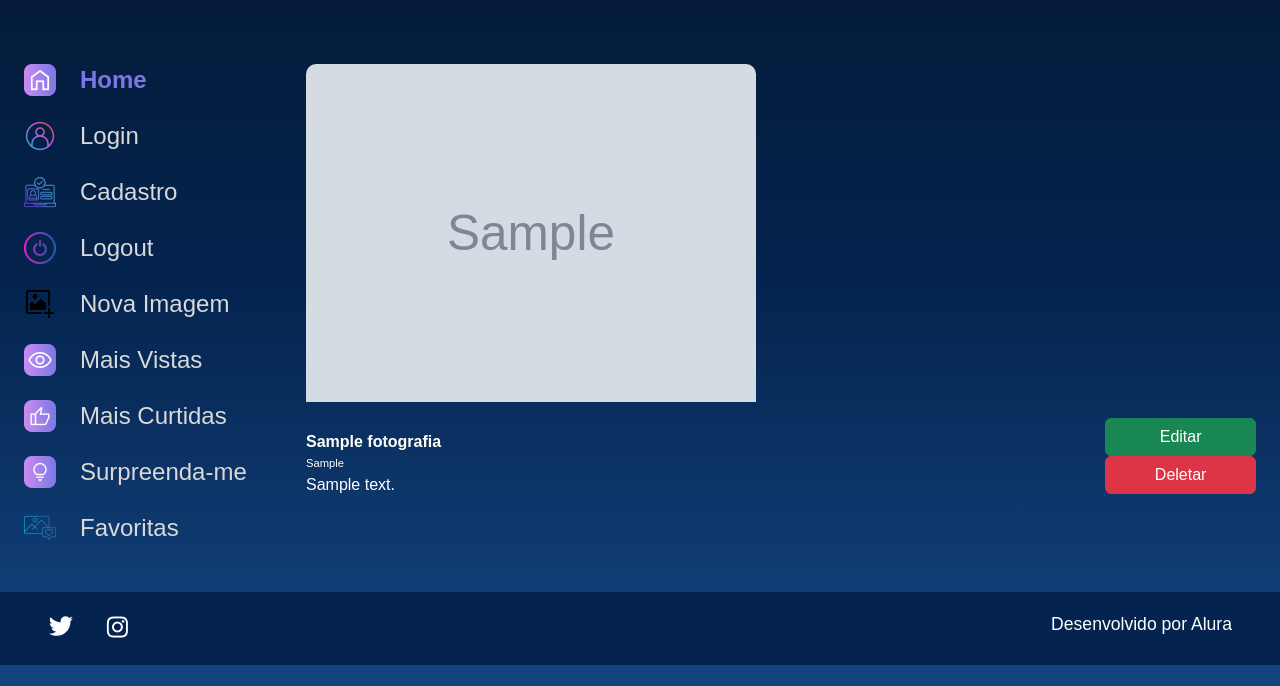
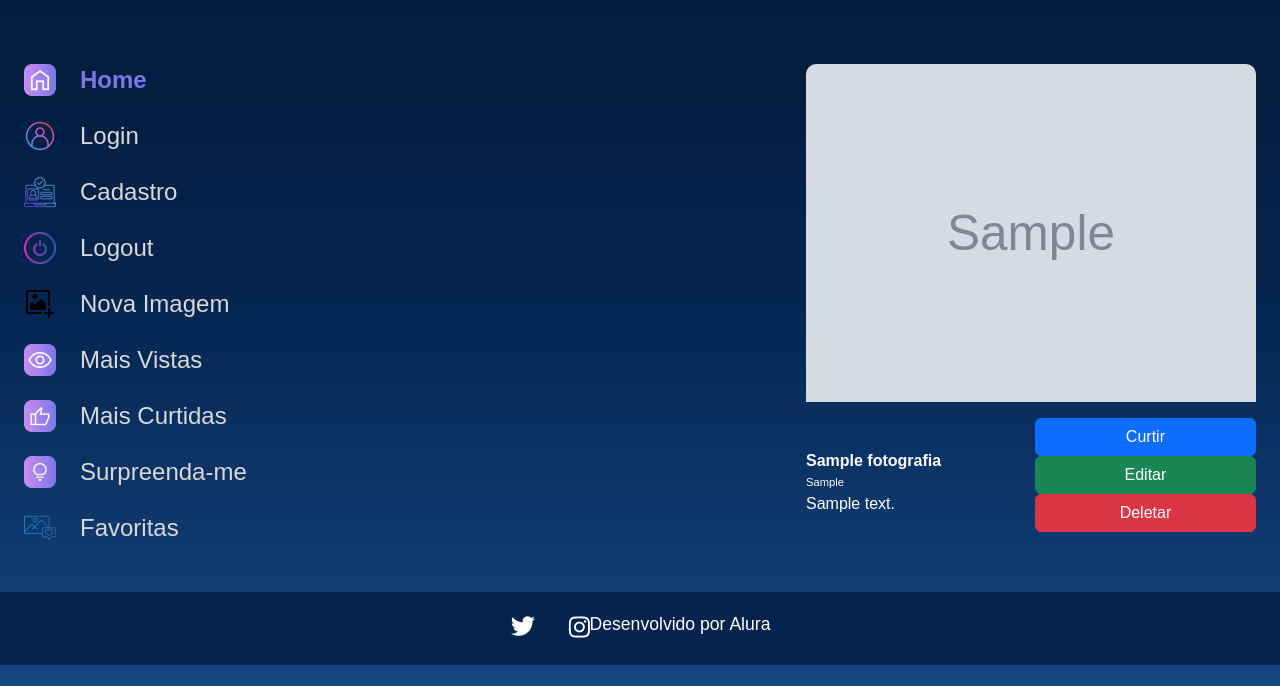
Before and after one commit to Dragonofdark/Alura-Space, a Django app: page /imagem/1 in a window 1280 px wide. Shown: the part 114-800 px from the top of the page. Run offline with Django 5.2, Linux system fonts and the light colour scheme; tables that the repository leaves empty hold one stand-in row (values such as "Sample post"); grey boxes marked "Sample" are stand-in pictures.

Commit message:
Imagens concertadas, e criação da pagina e funcionalidade de curtir porem problema na mesma e nas mais_vista.html (problema indentificado procurando soluçaõ)

```diff
--- a/apps/galeria/models.py
+++ b/apps/galeria/models.py
@@ -25,6 +25,7 @@ class Fotografia(models.Model):
         related_name='user'
     )
     mais_vistas = models.IntegerField(default=0)
+    mais_curtidas = models.IntegerField(default=0)
 
     def __str__(self):
         return self.nome
--- a/apps/galeria/urls.py
+++ b/apps/galeria/urls.py
@@ -1,5 +1,5 @@
 from django.urls import path
-from apps.galeria.views import index, imagem, buscar, nova_imagem, editar_imagem, deletar_imagem, filtro, mais_vistas
+from apps.galeria.views import index, imagem, buscar, nova_imagem, editar_imagem, deletar_imagem, filtro, mais_vistas, mais_curtidas
 
 urlpatterns = [
     path('', index, name='index'),
@@ -10,4 +10,5 @@ urlpatterns = [
     path('deletar-imagem/<int:foto_id>', deletar_imagem, name='deletar_imagem'),
     path('filtro/<str:categoria>', filtro, name='filtro'),
     path('mais-vistas', mais_vistas, name='mais_vistas'),
+    path('mais-curtidas', mais_curtidas, name='mais_curtidas'),
 ]
--- a/apps/galeria/views.py
+++ b/apps/galeria/views.py
@@ -14,6 +14,7 @@ def index(request):
 def imagem(request, foto_id):
     fotografia = get_object_or_404(Fotografia, pk=foto_id)
     fotografia.mais_vistas += 1
+    fotografia.mais_curtidas += 1
     fotografia.save()
     return render(request, 'galeria/imagem.html', {'fotografia': fotografia})
 
@@ -71,3 +72,7 @@ def filtro(request, categoria):
 def mais_vistas(request):
     mais_vista = Fotografia.objects.order_by('-mais_vistas')[:10]
     return render(request, 'galeria/mais_vistas.html', {'mais_vistas': mais_vista})
+
+def mais_curtidas(request):
+    mais_curtida = Fotografia.objects.order_by('-mais_curtidas')[:10]
+    return render(request, 'galeria/mais_curtidas.html', {'mais_curtidas': mais_curtida})
--- a/setup/static/styles/style.css
+++ b/setup/static/styles/style.css
@@ -205,11 +205,11 @@ table {
     display: flex;
     flex-direction: column;
     border-radius: 20px 20px 0 0;
-    width: 950px;
+    width: 450px;
 }
 
 .imagem__imagem {
-    width: 100%;
+    width: 450px !important;
     border-radius: 20px;
 }
 
@@ -338,7 +338,7 @@ table {
     padding: 1.5rem 3rem;
     box-sizing: border-box;
     display: flex;
-    justify-content: space-between;
+    justify-content: center;
     color: #FFFFFF;
 }
 
--- a/static/styles/style.css
+++ b/static/styles/style.css
@@ -205,11 +205,11 @@ table {
     display: flex;
     flex-direction: column;
     border-radius: 20px 20px 0 0;
-    width: 950px;
+    width: 450px;
 }
 
 .imagem__imagem {
-    width: 100%;
+    width: 450px !important;
     border-radius: 20px;
 }
 
--- a/templates/galeria/imagem.html
+++ b/templates/galeria/imagem.html
@@ -16,6 +16,7 @@
                                 <p class="imagem__texto">{{ fotografia.descricao }}</p>
                             </div>
                             <div>
+                                <a href="{% url 'mais_curtidas' %}"><button class="btn btn-primary col-12" style="padding: top 5px;">Curtir</button>
                                 <a href="{% url 'editar_imagem' fotografia.id %}"><button class="btn btn-success col-12" style="padding: top 5px;">Editar</button></a>
                                 <a href="{% url 'deletar_imagem' fotografia.id %}"><button class="btn btn-danger col-12" style="padding: top 5px;">Deletar</button></a>
                             </div>
--- a/templates/partials/_menu_lateral.html
+++ b/templates/partials/_menu_lateral.html
@@ -8,7 +8,7 @@
             <a href="{% url 'logout' %}"><img src="{% static 'assets/ícones/1x/desligar.png' %}"> Logout</a>
             <a href="{% url 'nova_imagem' %}"><img src="{% static 'assets/ícones/1x/new_image_icon_resized.png' %}"> Nova Imagem</a>
             <a href="{% url 'mais_vistas' %}"><img src="{% static 'assets/ícones/1x/Mais vistas - ativo.png' %}"> Mais Vistas</a>
-            <a href="{% url 'nova_imagem' %}"><img src="{% static 'assets/ícones/1x/Mais curtidas - ativo.png' %}"> Mais Curtidas</a>
+            <a href="{% url 'mais_curtidas' %}"><img src="{% static 'assets/ícones/1x/Mais curtidas - ativo.png' %}"> Mais Curtidas</a>
             <a href="{% url 'nova_imagem' %}"><img src="{% static 'assets/ícones/1x/Surpreenda-me - ativo.png' %}"> Surpreenda-me</a>
             <a href="{% url 'nova_imagem' %}"><img src="{% static 'assets/ícones/1x/favorito.png' %}"> Favoritas</a>
         </nav>
```
Also changed, not shown: templates/galeria/mais_curtidas.html (+21 -0 lines), apps/galeria/migrations/0009_fotografia_mais_curtidas.py (added).
